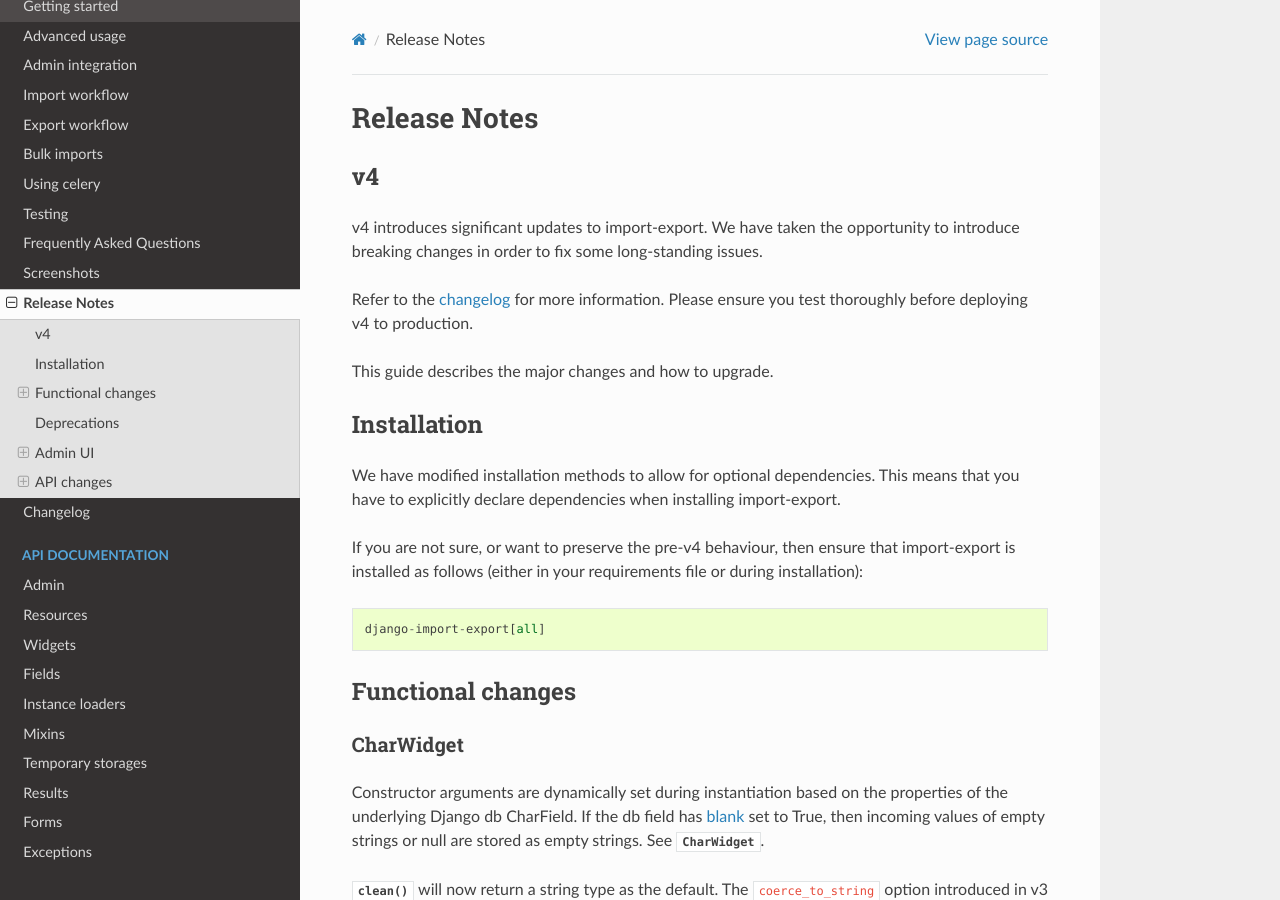
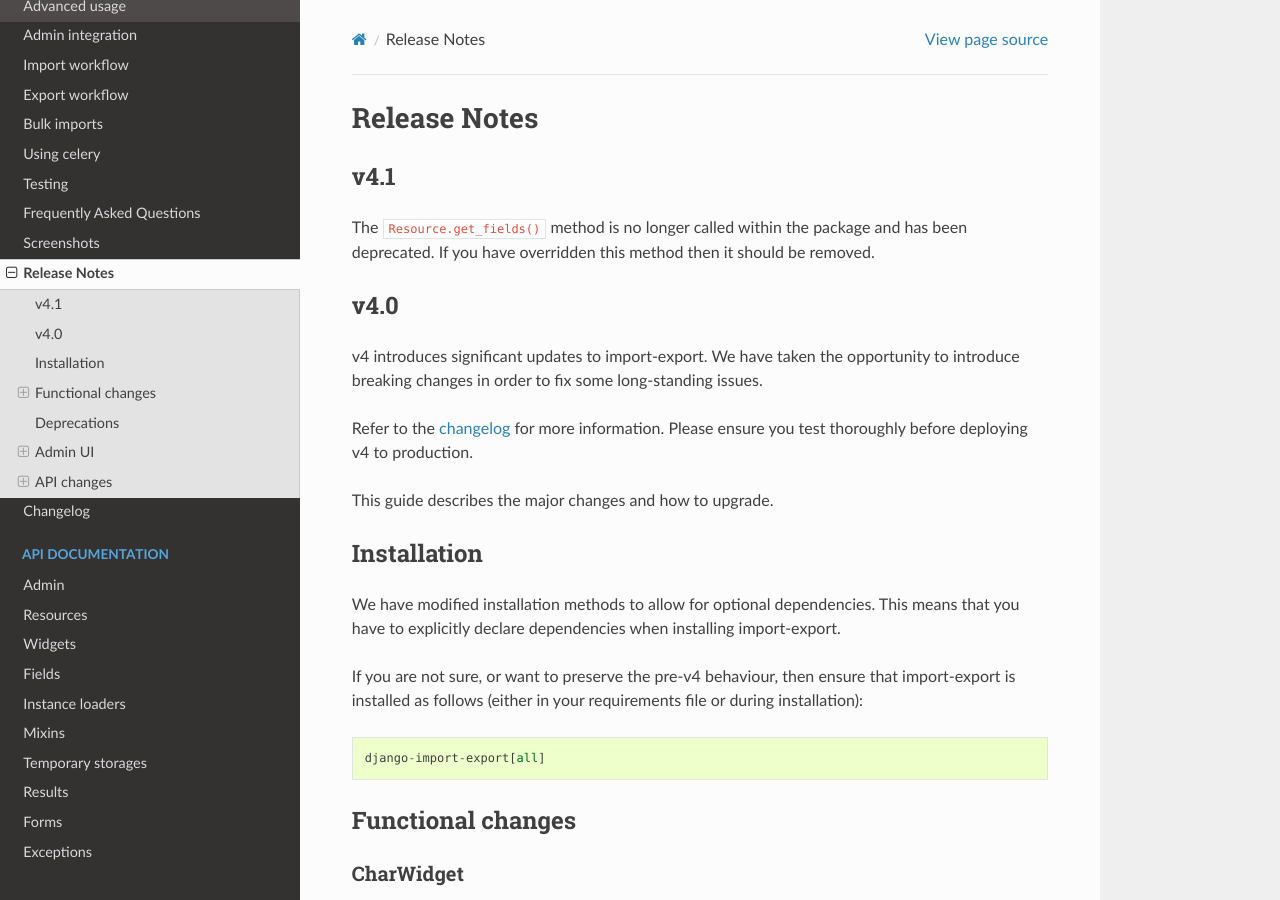
Before and after one commit to django-import-export/django-import-export, a Sphinx documentation site: the page built from docs/release_notes.rst, in a window 1280 px wide and 900 px high. Built offline with Sphinx 7.4.7 and the Read the Docs theme 2.0.0, drawn with Linux system fonts in a browser that asks for light colours; pages that are not in the unit, such as notebooks, are missing from menus; the version number could not be read and is left out.

Commit message:
deprecated unused method

```diff
--- a/docs/changelog.rst
+++ b/docs/changelog.rst
@@ -4,6 +4,11 @@ Changelog
 .. warning::
 
     Version 4 introduces breaking changes.  Please refer to :doc:`release notes<release_notes>`.
+
+4.1.0 (unreleased)
+------------------
+
+- deprecated unused method: :meth:`~import_export.resources.Resource.get_fields` (`1885 <https://github.com/django-import-export/django-import-export/pull/1885>`_)
 
 4.0.9 (2024-06-18)
 ------------------
--- a/docs/release_notes.rst
+++ b/docs/release_notes.rst
@@ -2,8 +2,14 @@
 Release Notes
 =============
 
-v4
-==
+v4.1
+====
+
+The ``Resource.get_fields()`` method is no longer called within the package and has been deprecated.
+If you have overridden this method then it should be removed.
+
+v4.0
+====
 
 v4 introduces significant updates to import-export.  We have taken the opportunity to introduce
 breaking changes in order to fix some long-standing issues.
```
Also changed, not shown: 4 other files.
